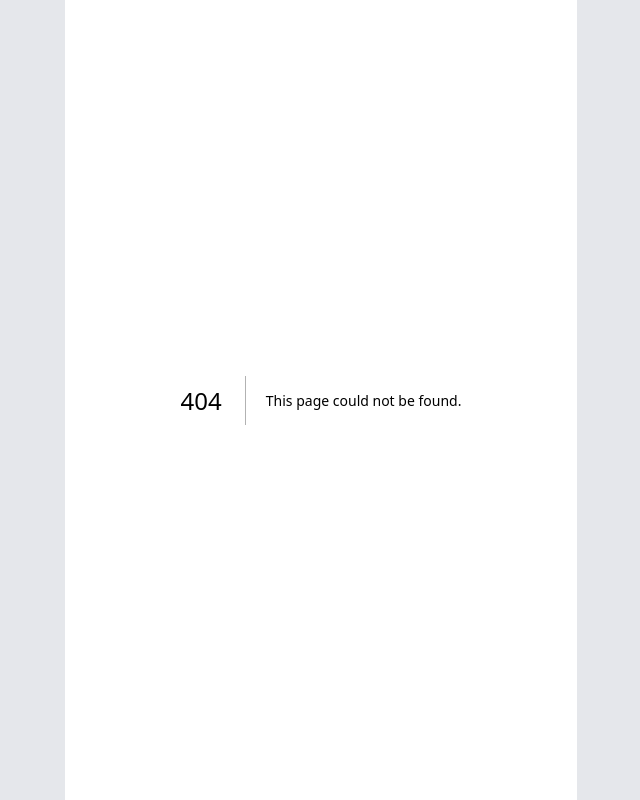
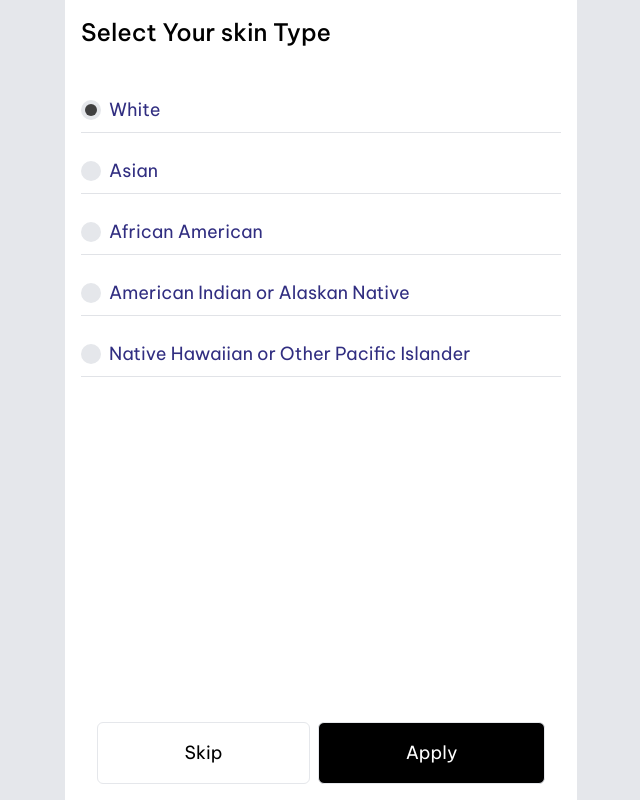
Before and after one commit to PriyanshuSharma23/smart-skin-care-next, a Next.js app: page /manual-filters/1 in a window 1280 px wide. Before the commit this address had no page. Shown: the whole page, without its empty margins (319-959 px from the left). Built offline with nearby package versions, Linux system fonts and the light colour scheme.

Commit message:
added 1st manual filter page

```diff
--- /dev/null
+++ b/components/CustomRadio.jsx
@@ -0,0 +1,25 @@
+function CustomRadio({ checked, onChange }) {
+  return (
+    <div
+      className="relative flex aspect-square items-center justify-center rounded-full bg-gray-200 p-[2px]"
+      onClick={() => onChange(!checked)}
+      // add enter and space key support
+      onKeyDown={(e) => {
+        if (e.key === "Enter" || e.key === " ") {
+          onChange(!checked);
+        }
+      }}
+      role="radio"
+      aria-checked={checked}
+      tabIndex={0}
+    >
+      <div
+        className={`absolute left-1/2 top-1/2 h-3/5 w-3/5 -translate-x-1/2 -translate-y-1/2 rounded-full bg-neutral-700 transition-all
+          ${checked ? "scale-100 opacity-100" : "scale-0 opacity-0"}
+        `}
+      ></div>
+    </div>
+  );
+}
+
+export default CustomRadio;
--- /dev/null
+++ b/pages/manual-filters/1.jsx
@@ -0,0 +1,67 @@
+import { Be_Vietnam_Pro } from "next/font/google";
+import { useState } from "react";
+import CustomRadio from "../../components/CustomRadio";
+
+const beVietnamPro = Be_Vietnam_Pro({
+  weight: "500",
+  subsets: ["latin"],
+});
+
+const beVietnamProReg = Be_Vietnam_Pro({
+  weight: "300",
+  subsets: ["latin"],
+});
+
+const skinTypes = [
+  "White",
+  "Asian",
+  "African American",
+  "American Indian or Alaskan Native",
+  "Native Hawaiian or Other Pacific Islander",
+];
+
+export default function Page() {
+  const [selectedSkinType, setSelectedSkinType] = useState("White");
+  return (
+    <div className="flex h-full flex-col p-4">
+      <div className="">
+        <h1 className={`text-2xl ${beVietnamPro.className}`}>
+          Select Your skin Type
+        </h1>
+        <div className="flex flex-col gap-2 pt-8">
+          {skinTypes.map((skinType) => (
+            <div
+              key={skinType}
+              className={`flex items-center gap-2 border-b border-gray-400/30 pb-2 pt-4 text-lg ${beVietnamProReg.className}}`}
+            >
+              <label
+                className={`flex cursor-pointer items-center gap-2  ${
+                  skinType === skinType ? "text-indigo-900" : "text-gray-400/30"
+                }`}
+                onClick={() => setSelectedSkinType(skinType)}
+              >
+                {/* <input type="radio" name="skin" className="mr-2 " /> */}
+                <div className="h-5 w-5">
+                  <CustomRadio
+                    checked={selectedSkinType === skinType}
+                    onChange={() => setSelectedSkinType(skinType)}
+                  />
+                </div>
+                {skinType}
+              </label>
+            </div>
+          ))}
+        </div>
+      </div>
+      <div className="flex-grow"></div>
+      <div className="flex w-full gap-2 px-4">
+        <button className="opacity-btn flex-grow rounded-md border px-4 py-4 text-lg">
+          Skip
+        </button>
+        <button className="opacity-btn flex-grow rounded-md border bg-black px-4 py-4 text-lg text-white">
+          Apply
+        </button>
+      </div>
+    </div>
+  );
+}
--- a/styles/globals.css
+++ b/styles/globals.css
@@ -12,6 +12,6 @@ body {
 
 @layer components {
   .opacity-btn {
-    @apply active:opacity-20 transition-opacity duration-300;
+    @apply active:opacity-20 transition-opacity duration-75;
   }
 }
```
